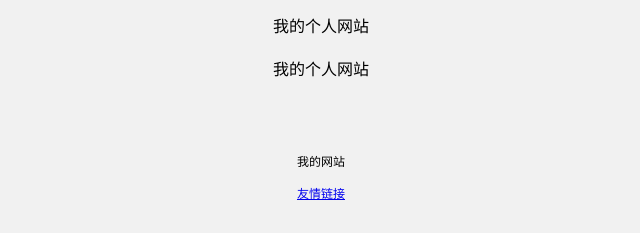
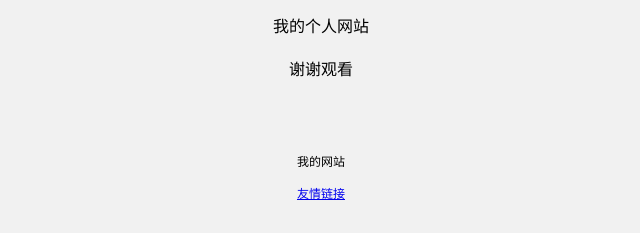
Before and after one commit to hhxz12/on.111, a plain HTML site: page index.html in a window 1280 px wide. Shown: the part 283-516 px from the top of the page, 319-959 px from the left. Drawn offline with Linux system fonts and the light colour scheme.

Commit message:
Update index.html

```diff
--- a/index.html
+++ b/index.html
@@ -27,7 +27,7 @@
        <p>就读潮南通艺实验学校</p>
        <p>来着某某班</p>
        <p>我的个人网站</p>
-       <p>我的个人网站</p>
+       <p>谢谢观看</p>
     <div>
     <div style="
       background-color: #f1f1f1;
```
